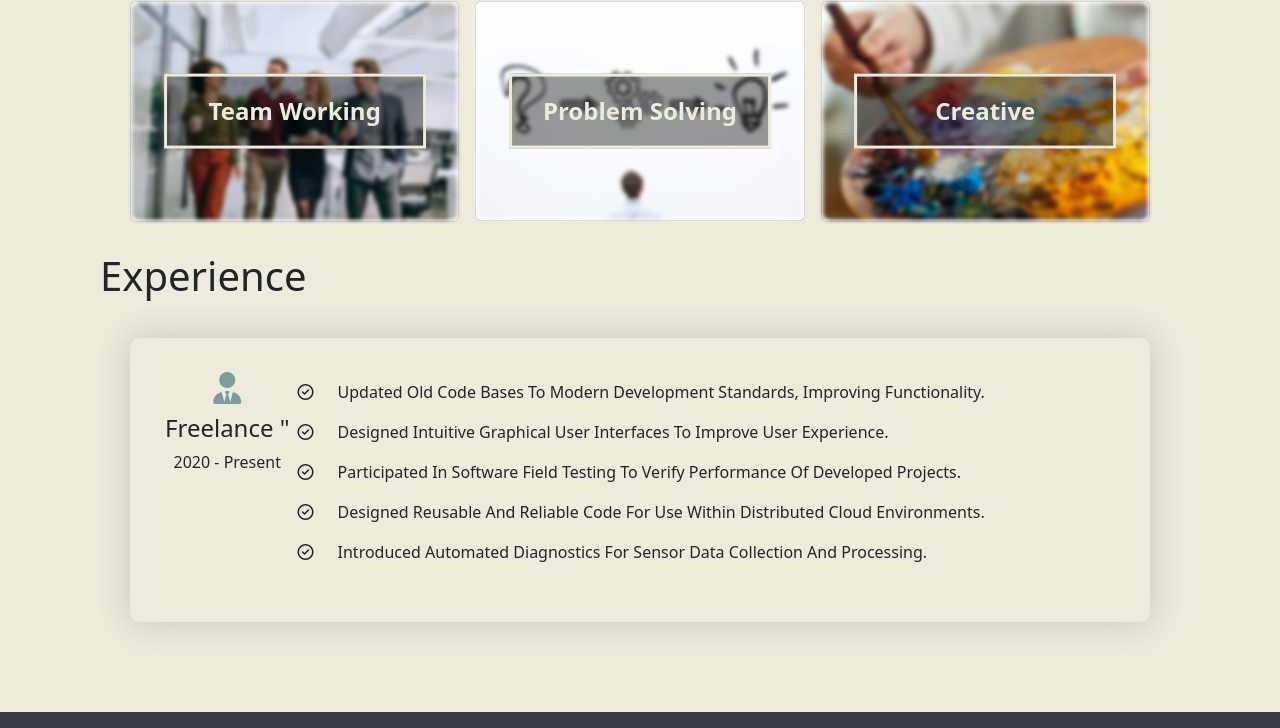
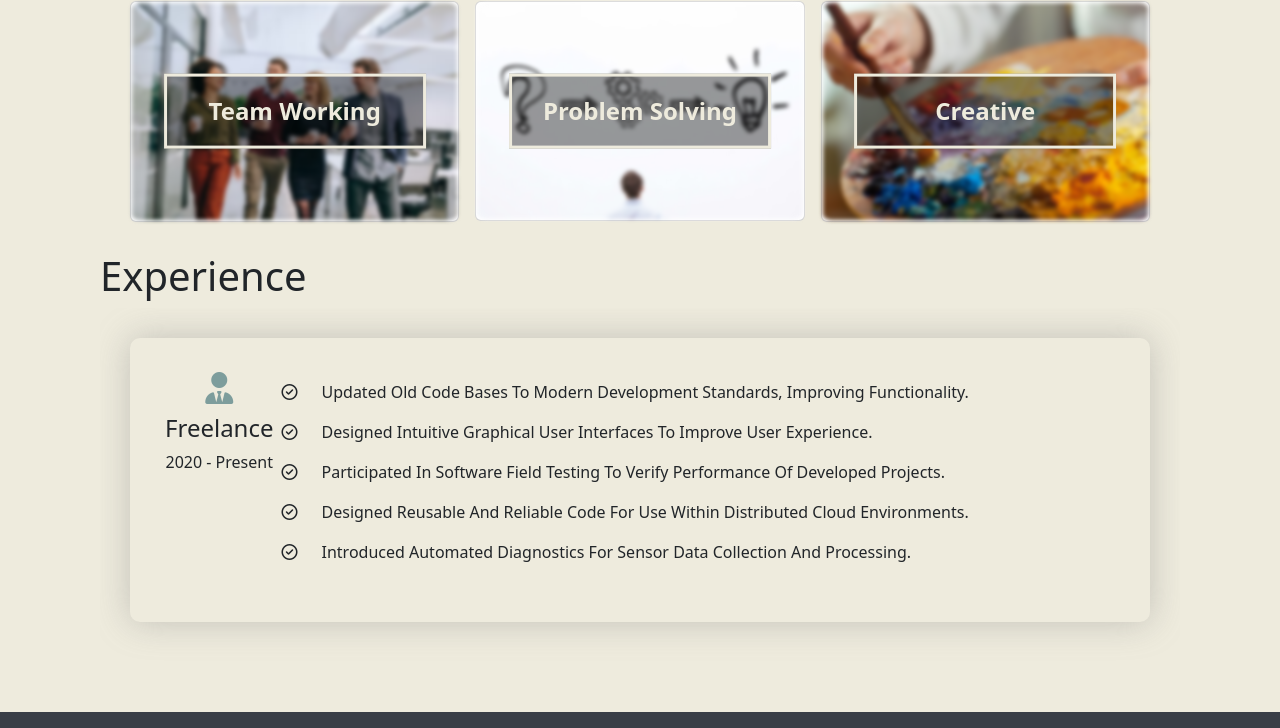
Before and after one commit to santhiago5600/portfolio, a plain HTML site: page index.html in a window 1280 px wide. Shown: the part 1748-2476 px from the top of the page. Drawn offline with nearby package versions, Linux system fonts and the light colour scheme; files whose address does not match are found by name.

Commit message:
tiping error

```diff
--- a/index.html
+++ b/index.html
@@ -195,7 +195,7 @@
               <div class="job-left my-4 d-md-flex  flex-wrap">
                 <div class="job-title mx-auto">
                   <i class="fa-solid fa-user-tie fa-2x experience-icon"></i>
-                  <h4 class="pt-2">   Freelance "</h4>
+                  <h4 class="pt-2">   Freelance </h4>
                   <p>2020 - Present</p>
                 </div>
                 <div class="job-content">
```
